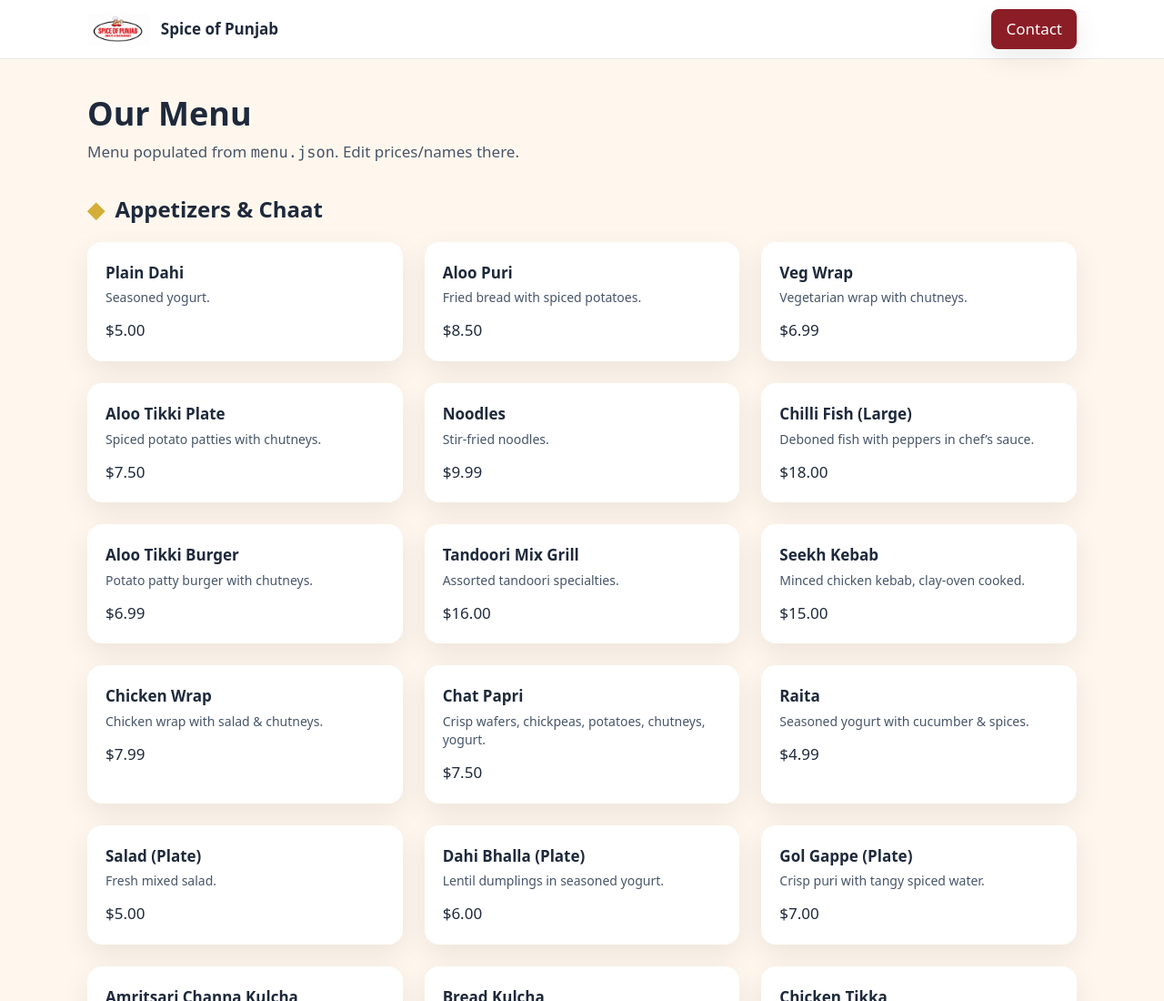
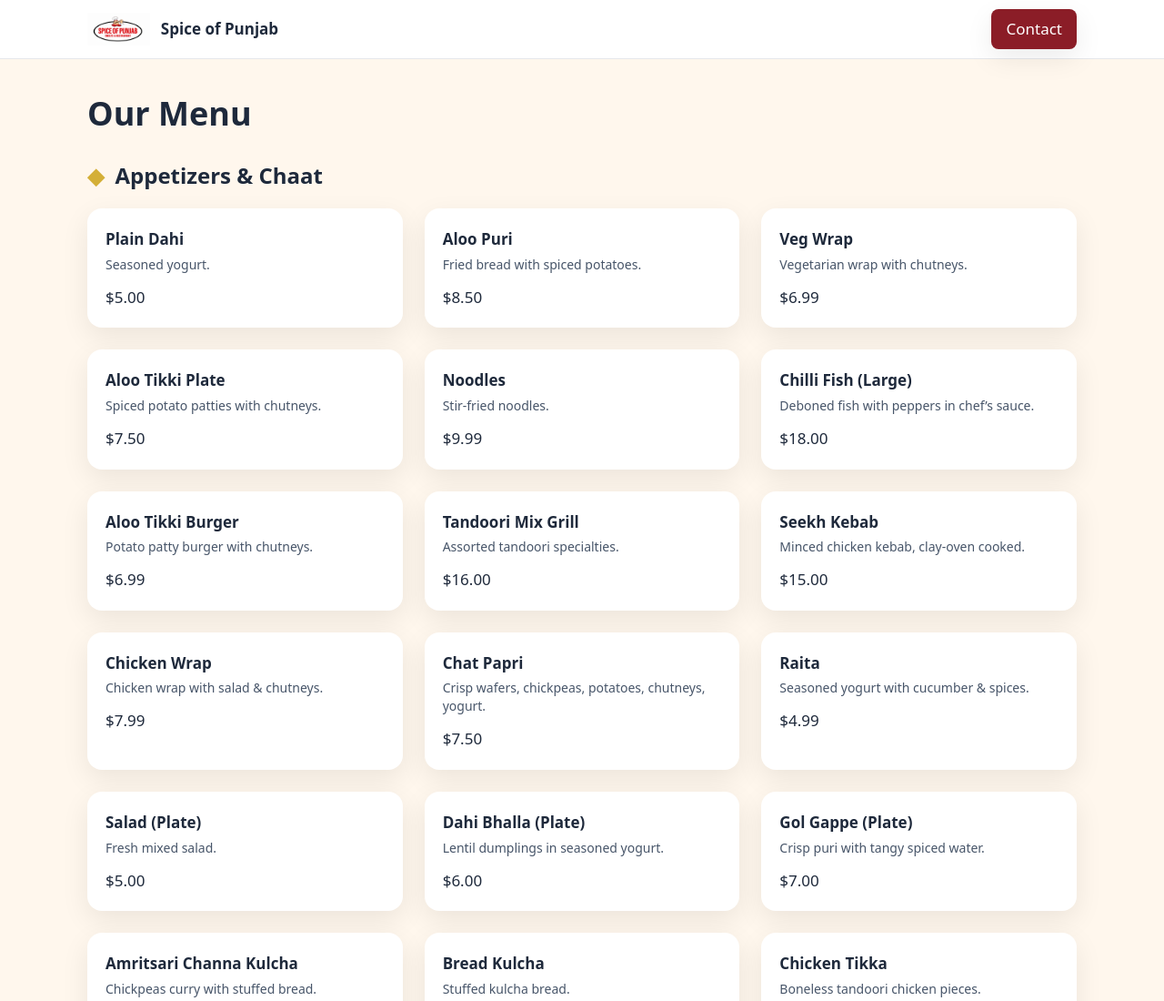
Before and after one commit to GrowEasySolutions/spice-of-punjab-landing, a plain HTML site: page menu.html in a window 1280 px wide. Shown: the top 1100 px of the page at 91% size. Drawn offline with nearby package versions, Linux system fonts and the light colour scheme.

Commit message:
Update menu.html

```diff
--- a/menu.html
+++ b/menu.html
@@ -26,7 +26,6 @@
 
   <main class="max-w-6xl mx-auto px-4 sm:px-6 lg:px-8 py-10">
     <h1 class="text-4xl font-extrabold">Our Menu</h1>
-    <p class="mt-2 text-slate-600">Menu populated from <code>menu.json</code>. Edit prices/names there.</p>
 
     <div id="menu" class="mt-8 space-y-10"></div>
   </main>
```
